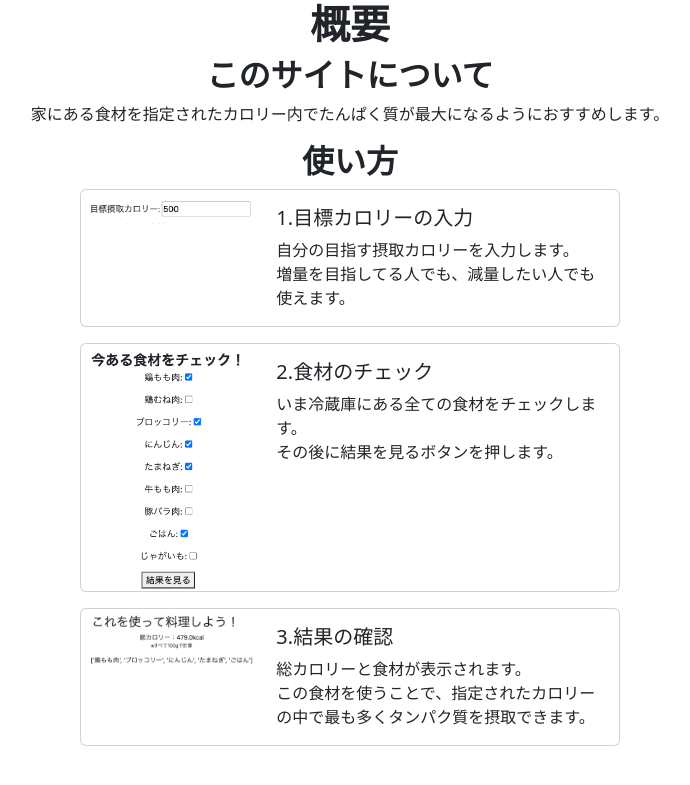
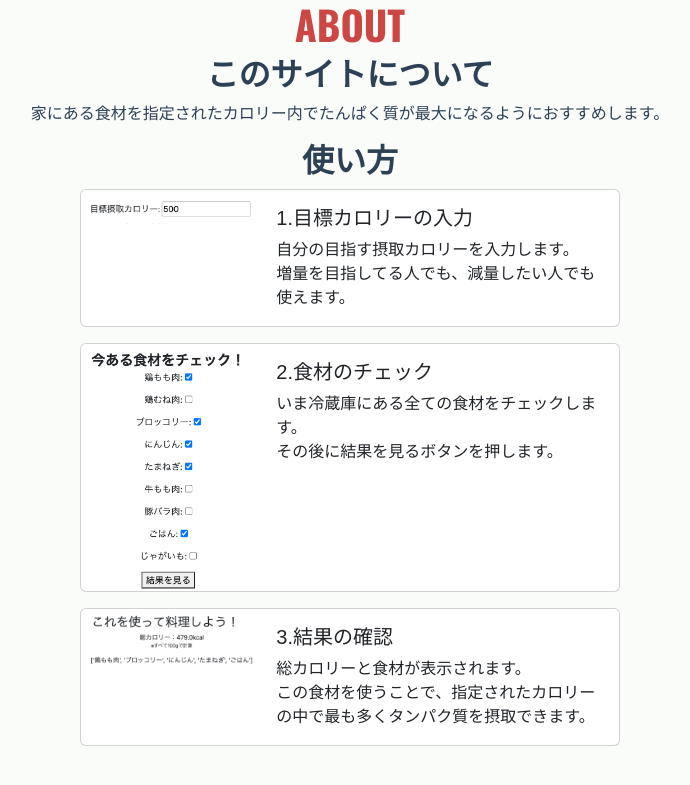
Before and after one commit to Im-not-yoneda/food-recommend, a Django app: page /about/ in a window 1280 px wide. Shown: the top 785 px of the page, without its empty margins (290-980 px from the left). Run offline with Django 4.2, Linux system fonts and the light colour scheme.

Commit message:
ABOUTページのトンマナをTOPページと合わせました。

```diff
--- a/Recommend/static/css/about.css
+++ b/Recommend/static/css/about.css
@@ -1,4 +1,17 @@
-@import url('https://fonts.googleapis.com/css2?family=Sora:wght@400;600;700&display=swap');
+@import url('https://fonts.googleapis.com/css2?family=M+PLUS+1p:wght@400;700&family=Oswald:wght@400;700&display=swap');
+:root {
+	--accent-color: #cc4644;
+	--bg-color: #f9fcf8;
+	--font-color: #2d4156;
+	--Jp-font: sans-serif;
+	--En-font: 'Oswald', sans-serif;
+}
 body {
-	font-family: 'Sora', sans-serif;
+	font-family: var(--Jp-font) !important;
+	color: var(--font-color) !important;
+	background-color: var(--bg-color) !important;
 }
+h1 {
+	font-family: var(--En-font) !important;
+	color: var(--accent-color) !important;
+}
--- a/Recommend/templates/polls/about.html
+++ b/Recommend/templates/polls/about.html
@@ -13,7 +13,7 @@
 		<title>概要</title>
 	</head>
 	<body>
-		<h1 class="text-center fw-bold">概要</h1>
+		<h1 class="text-center fw-bold">ABOUT</h1>
 		<div class="text-center">
 			<h2 class="fw-semibold">このサイトについて</h2>
 			<p>家にある食材を指定されたカロリー内でたんぱく質が最大になるようにおすすめします。</p>
```
